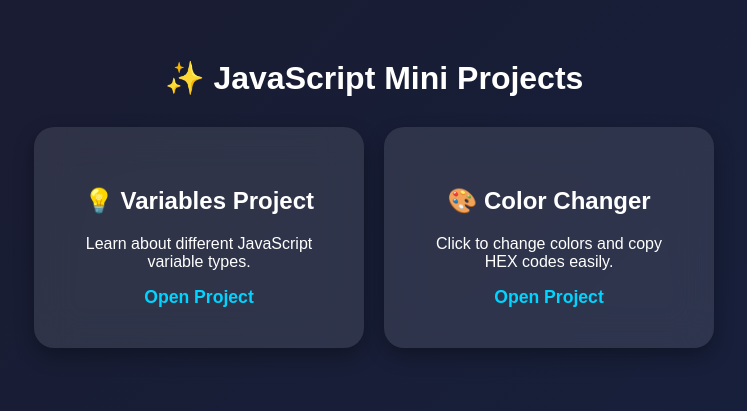
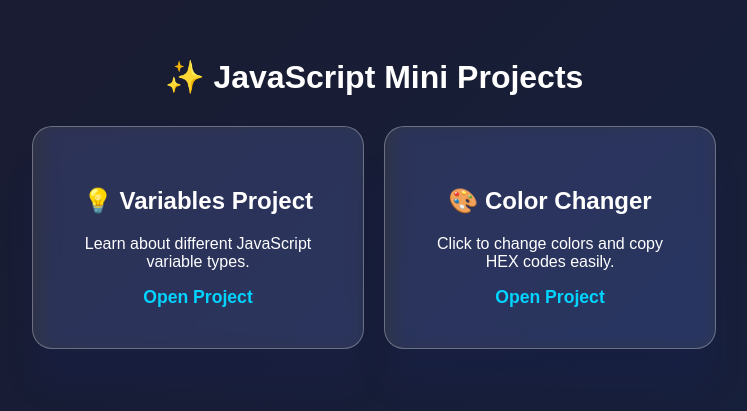
Before and after one commit to jianrexellcodriga/web-projects, a plain HTML site: page index.html in a window 1280 px wide. Shown: the part 207-618 px from the top of the page, without its empty margins (266-1013 px from the left). Drawn offline with Linux system fonts and the light colour scheme.

Commit message:
Update index.html

```diff
--- a/index.html
+++ b/index.html
@@ -37,8 +37,15 @@
       border-radius: 20px;
       padding: 40px;
       width: 250px;
-      box-shadow: 0 8px 20px rgba(0, 0, 0, 0.3);
+      box-shadow: 0 40px 30px rgba(31, 38, 135, 0.1);
+      border: 1px solid rgba(255, 255, 255, 0.3);
       transition: transform 0.3s, background 0.3s;
+      /* Apply backdrop-filter for blur and the SVG distortion */
+      backdrop-filter: url(#liquid-distortion) blur(8px) saturate(180%);
+      -webkit-backdrop-filter: url(#liquid-distortion) blur(8px) saturate(180%);
+
+      /* Needed to correctly apply backdrop effects */
+      isolation: isolate;
     }
 
     .card:hover {
```
